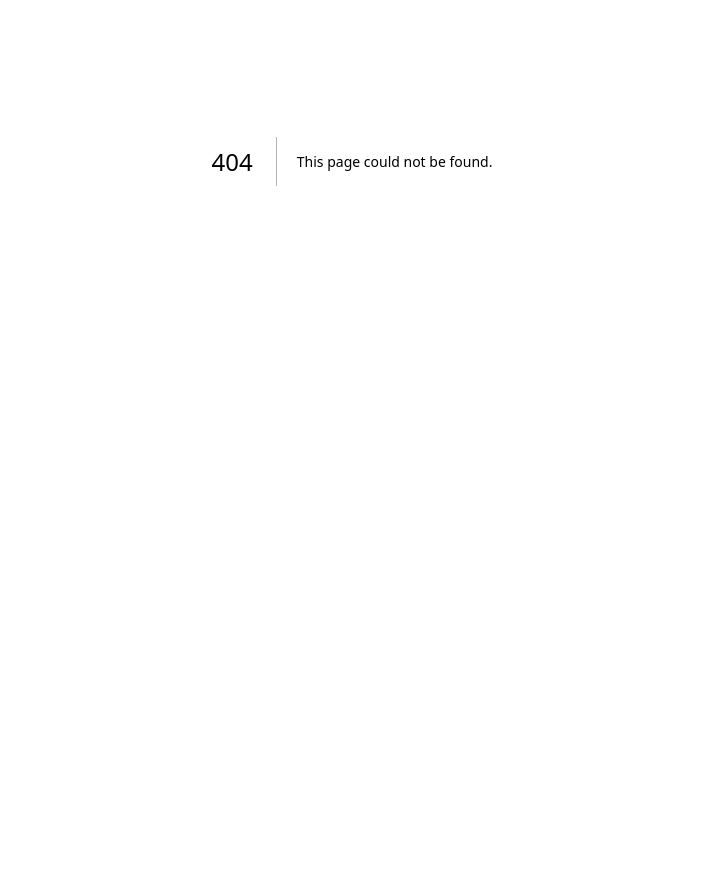
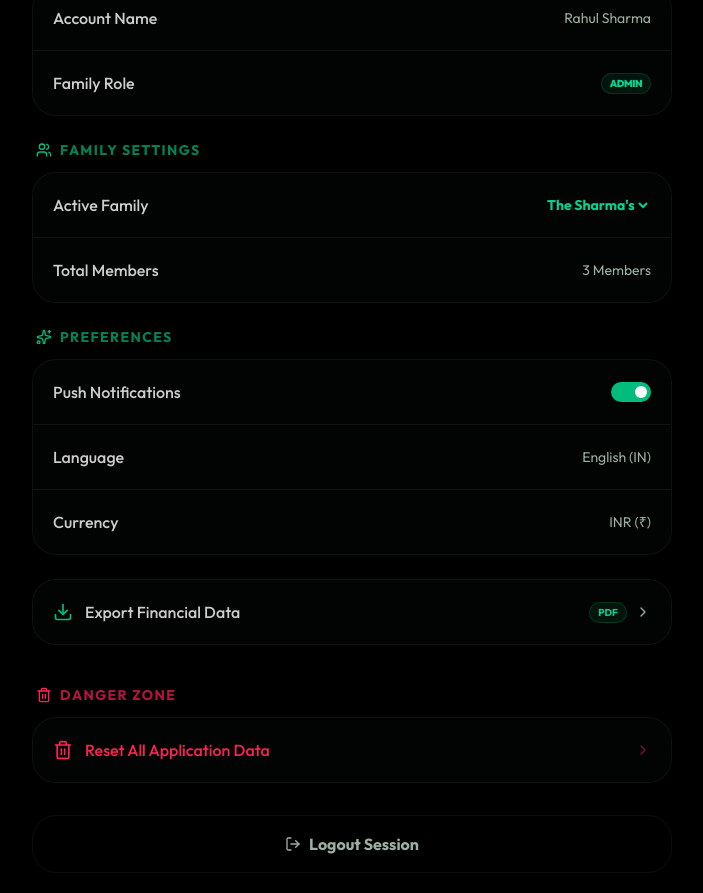
Before and after one commit to developerjulian714/demo-repo, a Next.js app: page /settings in a window 1280 px wide. Before the commit this address had no page. Shown: the part 239-1132 px from the top of the page, without its empty margins (288-991 px from the left). Before the commit the page ends 800 px from the top, so only its background shows below. Built offline with nearby package versions, Linux system fonts and the light colour scheme.

Commit message:
feat: implement settings page with profile and data management

```diff
--- /dev/null
+++ b/app/settings/page.tsx
@@ -0,0 +1,172 @@
+"use client";
+
+import { useState } from 'react';
+import { useAppContext } from '@/contexts/AppContext';
+import { Navbar } from '@/components/layout/Navbar';
+import {
+    User,
+    Users,
+    Bell,
+    Shield,
+    Globe,
+    Download,
+    Trash2,
+    ChevronRight,
+    LogOut,
+    Sparkles
+} from 'lucide-react';
+import { cn } from '@/lib/utils';
+
+export default function SettingsPage() {
+    const { currentUser, activeFamily, families, setActiveFamilyId } = useAppContext();
+    const [notifications, setNotifications] = useState(true);
+
+    const sections = [
+        {
+            title: "Profile",
+            icon: User,
+            items: [
+                { label: "Account Name", value: currentUser?.name, type: "text" },
+                { label: "Family Role", value: currentUser?.role, type: "badge" },
+            ]
+        },
+        {
+            title: "Family Settings",
+            icon: Users,
+            items: [
+                { label: "Active Family", value: activeFamily?.name, type: "select" },
+                { label: "Total Members", value: `${activeFamily?.members.length} Members`, type: "text" },
+            ]
+        },
+        {
+            title: "Preferences",
+            icon: Sparkles,
+            items: [
+                { label: "Push Notifications", value: notifications, type: "toggle" },
+                { label: "Language", value: "English (IN)", type: "text" },
+                { label: "Currency", value: "INR (₹)", type: "text" },
+            ]
+        }
+    ];
+
+    const handleReset = () => {
+        if (confirm("Are you sure you want to reset all data? This cannot be undone.")) {
+            localStorage.clear();
+            window.location.reload();
+        }
+    };
+
+    return (
+        <div className="min-h-screen bg-black text-foreground pb-12">
+            <Navbar />
+
+            <main className="container mx-auto px-4 pt-24 max-w-2xl space-y-8">
+                <header className="space-y-1">
+                    <h1 className="text-3xl font-bold tracking-tight text-white/90">Settings</h1>
+                    <p className="text-muted-foreground">Manage your account and app preferences.</p>
+                </header>
+
+                <div className="space-y-6">
+                    {sections.map((section) => (
+                        <div key={section.title} className="space-y-3">
+                            <div className="flex items-center gap-2 px-1">
+                                <section.icon className="w-4 h-4 text-emerald-500" />
+                                <h2 className="text-sm font-bold uppercase tracking-widest text-emerald-500/70">{section.title}</h2>
+                            </div>
+
+                            <div className="rounded-3xl glass border border-white/5 overflow-hidden">
+                                {section.items.map((item, idx) => (
+                                    <div
+                                        key={item.label}
+                                        className={cn(
+                                            "flex items-center justify-between p-5 transition-colors",
+                                            idx !== section.items.length - 1 && "border-b border-white/5"
+                                        )}
+                                    >
+                                        <span className="text-white/80 font-medium">{item.label}</span>
+
+                                        <div className="flex items-center gap-3">
+                                            {item.type === "text" && (
+                                                <span className="text-muted-foreground text-sm">{item.value}</span>
+                                            )}
+                                            {item.type === "badge" && (
+                                                <span className="bg-emerald-500/10 text-emerald-400 text-[10px] font-black px-2 py-0.5 rounded-full border border-emerald-500/20 tracking-tighter uppercase">
+                                                    {item.value}
+                                                </span>
+                                            )}
+                                            {item.type === "toggle" && (
+                                                <button
+                                                    onClick={() => setNotifications(!notifications)}
+                                                    className={cn(
+                                                        "w-10 h-5 rounded-full relative transition-colors duration-300",
+                                                        notifications ? "bg-emerald-500" : "bg-white/10"
+                                                    )}
+                                                >
+                                                    <div className={cn(
+                                                        "absolute top-1 w-3 h-3 bg-white rounded-full transition-all duration-300",
+                                                        notifications ? "left-6" : "left-1"
+                                                    )} />
+                                                </button>
+                                            )}
+                                            {item.type === "select" && (
+                                                <select
+                                                    className="bg-transparent text-sm text-emerald-400 font-bold focus:outline-none cursor-pointer"
+                                                    value={activeFamily?.id}
+                                                    onChange={(e) => setActiveFamilyId(e.target.value)}
+                                                >
+                                                    {families.map(f => (
+                                                        <option key={f.id} value={f.id} className="bg-stone-900 text-white">
+                                                            {f.name}
+                                                        </option>
+                                                    ))}
+                                                </select>
+                                            )}
+                                        </div>
+                                    </div>
+                                ))}
+                            </div>
+                        </div>
+                    ))}
+
+                    <div className="rounded-3xl glass border border-white/5 overflow-hidden">
+                        <button className="w-full flex items-center justify-between p-5 hover:bg-white/5 transition-colors group">
+                            <div className="flex items-center gap-3">
+                                <Download className="w-5 h-5 text-emerald-500" />
+                                <span className="text-white/80 font-medium">Export Financial Data</span>
+                            </div>
+                            <div className="flex items-center gap-2">
+                                <span className="text-[10px] bg-emerald-500/10 text-emerald-400 px-2 py-0.5 rounded-md border border-emerald-500/20 font-bold uppercase">PDF</span>
+                                <ChevronRight className="w-4 h-4 text-muted-foreground group-hover:translate-x-1 transition-transform" />
+                            </div>
+                        </button>
+                    </div>
+
+                    {/* Danger Zone */}
+                    <div className="space-y-3 pt-4">
+                        <div className="flex items-center gap-2 px-1 text-rose-500">
+                            <Trash2 className="w-4 h-4" />
+                            <h2 className="text-sm font-bold uppercase tracking-widest opacity-70">Danger Zone</h2>
+                        </div>
+                        <div className="rounded-3xl glass border border-rose-500/10 overflow-hidden">
+                            <button
+                                onClick={handleReset}
+                                className="w-full flex items-center justify-between p-5 hover:bg-rose-500/5 transition-colors group"
+                            >
+                                <div className="flex items-center gap-3">
+                                    <Trash2 className="w-5 h-5 text-rose-500" />
+                                    <span className="text-rose-500 font-medium">Reset All Application Data</span>
+                                </div>
+                                <ChevronRight className="w-4 h-4 text-rose-500/50 group-hover:translate-x-1 transition-transform" />
+                            </button>
+                        </div>
+                    </div>
+
+                    <button className="w-full py-4 rounded-3xl border border-white/5 flex items-center justify-center gap-2 text-muted-foreground hover:text-white hover:bg-white/5 transition-all mt-8 font-bold">
+                        <LogOut className="w-4 h-4" />
+                        Logout Session
+                    </button>
+                </div>
+            </main>
+        </div>
+    );
+}
--- a/components/expenses/AddExpenseModal.tsx
+++ b/components/expenses/AddExpenseModal.tsx
@@ -58,7 +58,7 @@ export function AddExpenseModal({ isOpen, onClose }: AddExpenseModalProps) {
     };
 
     return (
-        <div className="fixed inset-0 z-50 flex items-center justify-center p-4 bg-black/90 backdrop-blur-md">
+        <div className="fixed inset-0 z-50 flex items-center justify-center p-4 bg-black/70">
             <div className="w-full max-w-md bg-stone-950 border border-emerald-500/20 rounded-4xl p-8 shadow-[0_0_50px_rgba(0,0,0,0.5)] relative animate-in fade-in zoom-in-95 duration-200 glass">
                 <button
                     onClick={onClose}
```
